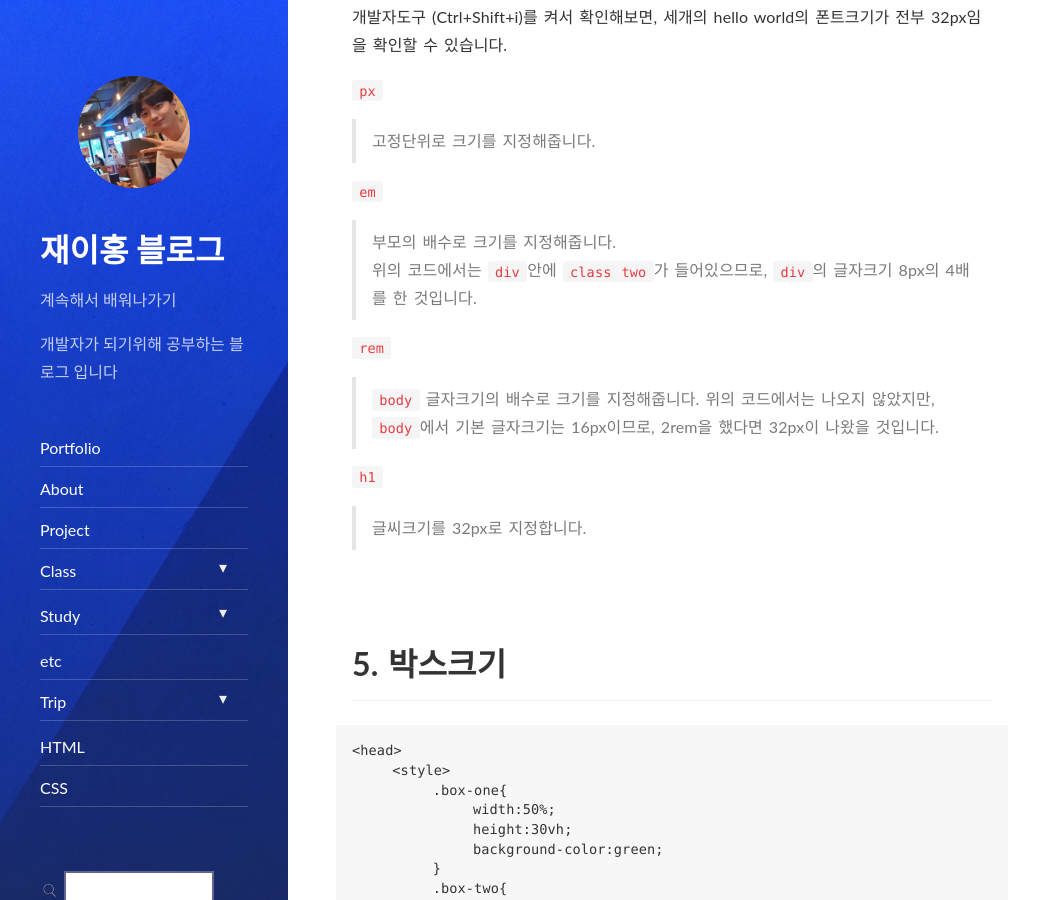
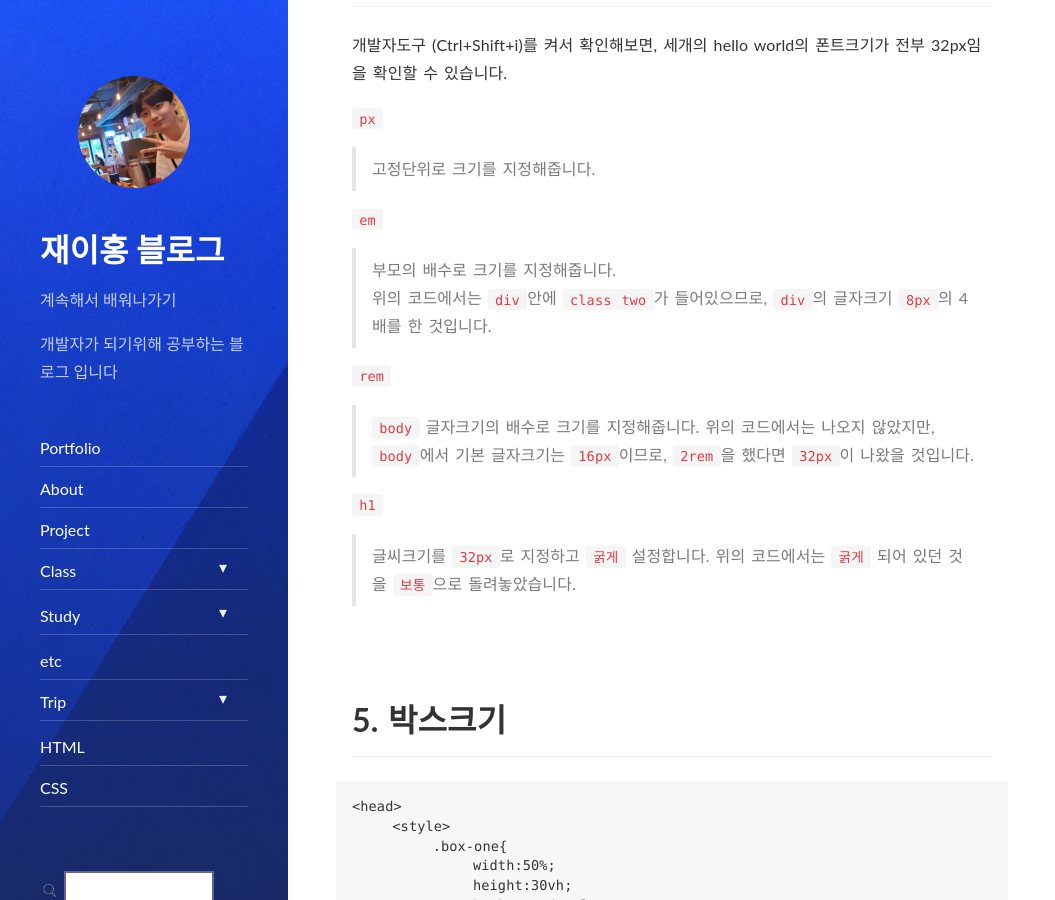
Before and after one commit to compasstar/compasstar.github.io, a Jekyll site: the page built from _posts/HTML/2021-07-14-CSS-기본문법(1).md, in a window 1280 px wide and 900 px high, scrolled down 4151 px. Shown: the whole window, without its empty margins (0-1055 px from the left). Built offline with Jekyll 4.4.1, drawn with Linux system fonts in a browser that asks for light colours; nearby versions of some CDN libraries; comment, search, counter and statistics services are not loaded; some of the changed text lies outside the part shown.

Commit message:
CSS기본문법(1) 수정

```diff
--- a/_posts/HTML/2021-07-14-CSS-기본문법(1).md
+++ b/_posts/HTML/2021-07-14-CSS-기본문법(1).md
@@ -118,16 +118,16 @@
 ***
 
 `*`
-> <strong>범용선택자</strong>로, 모두에게 적용시킨다.
+> <strong>범용선택자</strong>로, 모두에게 적용시킵니다.
 
 `h2`
-><strong>타입선택자</strong>로, h2에게 적용시킨다.
+><strong>타입선택자</strong>로, h2에게 적용시킵니다.
 
 `.one`, `.two`
-> <strong>class선택자</strong>로, 해당 클래스 `<p class="one">` 에게 적용시킨다. 같은 클래스를 여러 변수들이 가질 수 있다. (중복가능)
+> <strong>class선택자</strong>로, 해당 클래스 `<p class="one">` 에게 적용시킵니다. 같은 클래스를 여러 변수들이 가질 수 있습니다. (중복가능)
 
 `#three`
-> <strong>id선택자</strong>로, 해당 id `<h1 id="three">`는 하나의 변수만이 가질 수 있다.  (유일특성)
+> <strong>id선택자</strong>로, 해당 id `<h1 id="three">`는 하나의 변수만이 가질 수 있습니다.  (유일특성)
 
 <br><br>
 
@@ -169,13 +169,13 @@
 
 `em`
 > 부모의 배수로 크기를 지정해줍니다.
-위의 코드에서는 `div`안에 `class two`가 들어있으므로, `div`의 글자크기 8px의 4배를 한 것입니다.
+위의 코드에서는 `div`안에 `class two`가 들어있으므로, `div`의 글자크기 `8px`의 4배를 한 것입니다.
 
 `rem`
->`body` 글자크기의 배수로 크기를 지정해줍니다. 위의 코드에서는 나오지 않았지만, `body`에서 기본 글자크기는 16px이므로, 2rem을 했다면 32px이 나왔을 것입니다.
+>`body` 글자크기의 배수로 크기를 지정해줍니다. 위의 코드에서는 나오지 않았지만, `body`에서 기본 글자크기는 `16px`이므로, `2rem`을 했다면 `32px`이 나왔을 것입니다.
 
 `h1`
-> 글씨크기를 32px로 지정합니다.
+> 글씨크기를 `32px`로 지정하고 `굵게` 설정합니다. 위의 코드에서는 `굵게` 되어 있던 것을 `보통`으로 돌려놓았습니다.
 
 
 
```
